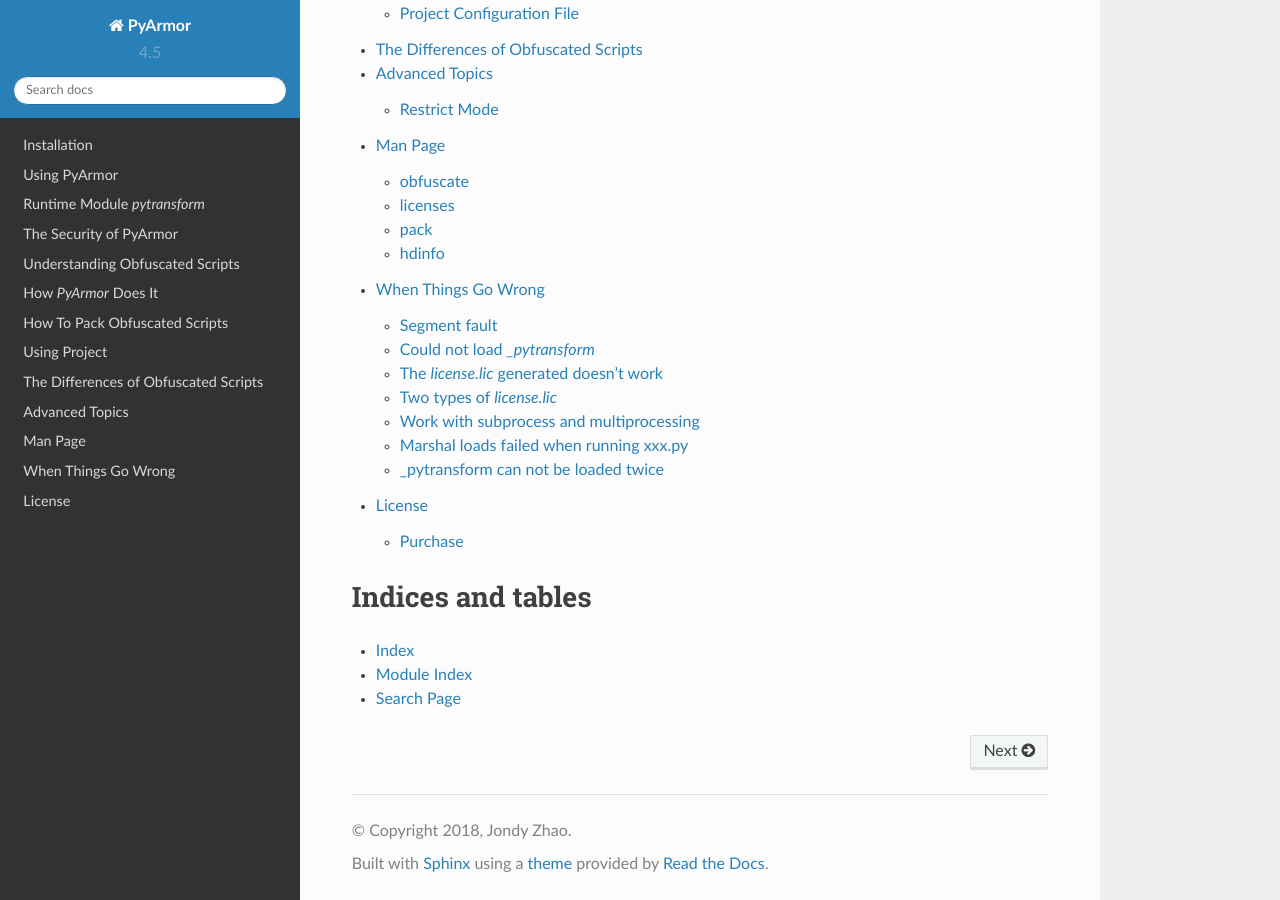
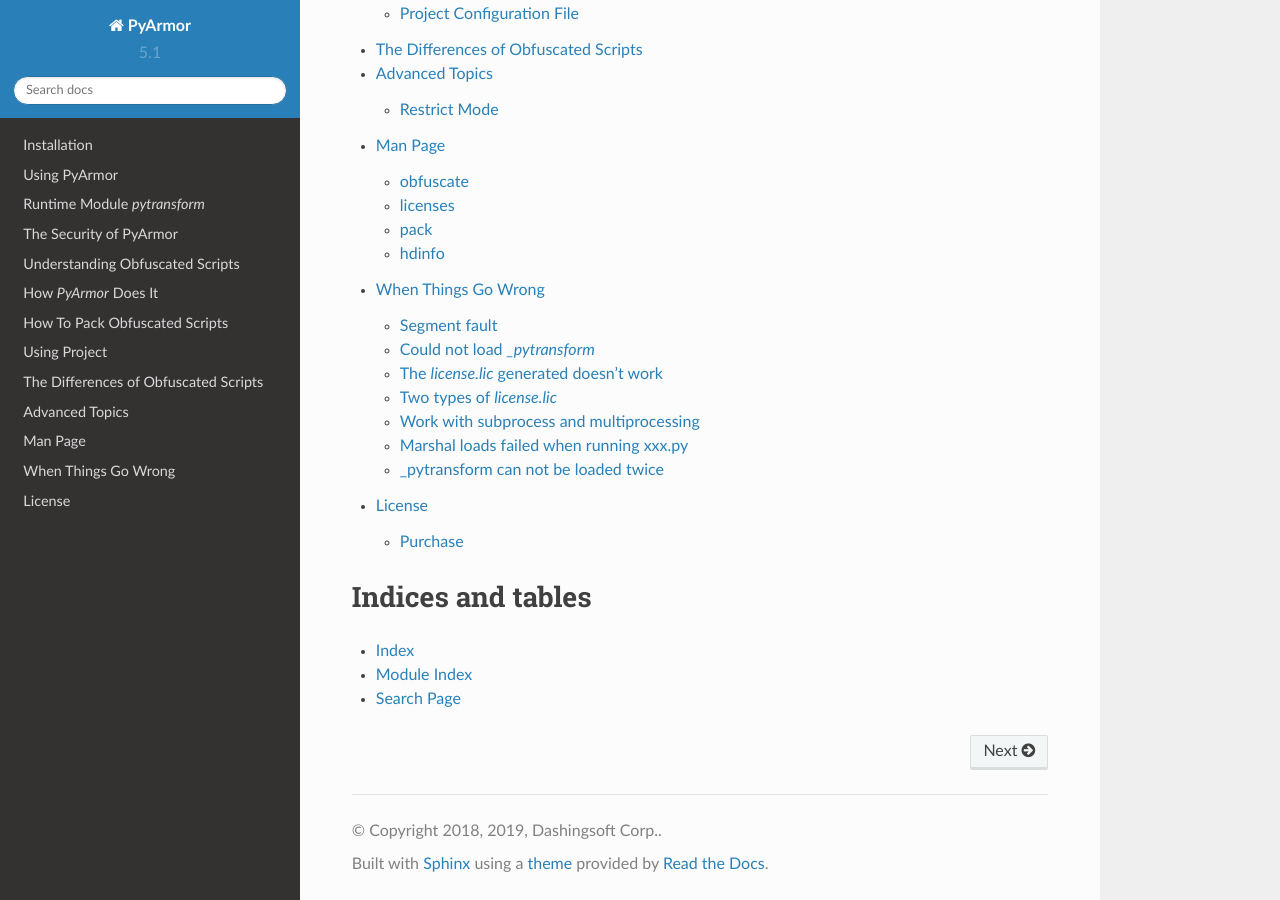
Before and after one commit to dashingsoft/pyarmor, a Sphinx documentation site: the page built from docs/index.rst, in a window 1280 px wide and 900 px high, scrolled down 1661 px. Built offline with Sphinx 7.4.7 and the Read the Docs theme 2.0.0, drawn with Linux system fonts in a browser that asks for light colours; some of the changed text lies outside the part shown.

Commit message:
Change doc conf

```diff
--- a/docs/conf.py
+++ b/docs/conf.py
@@ -49,7 +49,7 @@
 
 # General information about the project.
 project = 'PyArmor'
-copyright = '2018, Jondy Zhao'
+copyright = '2018, 2019, Dashingsoft Corp.'
 author = 'Jondy Zhao'
 
 # The version info for the project you're documenting, acts as replacement for
@@ -57,9 +57,9 @@
 # built documents.
 #
 # The short X.Y version.
-version = '4.5'
+version = '5.1'
 # The full version, including alpha/beta/rc tags.
-release = '4.5.0'
+release = '5.1.1'
 
 # The language for content autogenerated by Sphinx. Refer to documentation
 # for a list of supported languages.
@@ -76,7 +76,7 @@
 
 # List of patterns, relative to source directory, that match files and
 # directories to ignore when looking for source files.
-exclude_patterns = ['_build']
+exclude_patterns = ['_build', 'zh-cn']
 
 # The reST default role (used for this markup: `text`) to use for all
 # documents.
```
